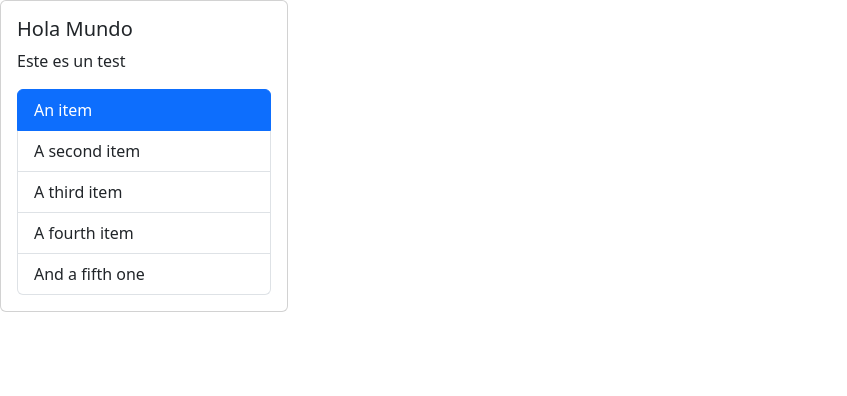
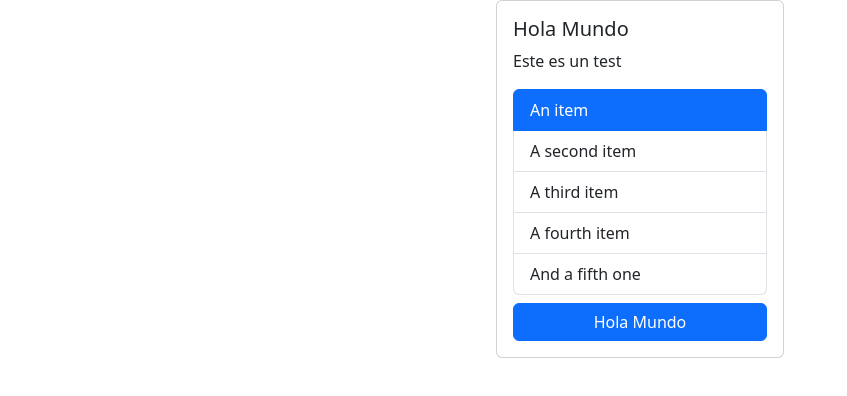
Before and after one commit to eduardoaxml/business, a React (Vite) app: page / in a window 1280 px wide. Shown: the top 396 px of the page, without its empty margins (0-847 px from the left). Built offline with nearby package versions, Linux system fonts and the light colour scheme.

Commit message:
Component button

```diff
--- a/src/App.tsx
+++ b/src/App.tsx
@@ -1,7 +1,10 @@
+import { useState } from "react";
 import Card, { CardBody } from "./components/Card";
 import List from "./components/List";
+import Button from "./components/Button";
 
 function App() {
+  const [isLoading, setIsLoading] = useState(false);
   const list = [
     "An item",
     "A second item",
@@ -12,6 +15,11 @@ function App() {
   const handleSelect = (item: string) => {
     return item;
   };
+
+  const handleClick = () => {
+    setIsLoading(!isLoading);
+  };
+
   const content = list.length ? (
     <List data={list} onSelect={handleSelect} />
   ) : (
@@ -21,6 +29,9 @@ function App() {
     <Card>
       <CardBody title="Hola Mundo" body="Este es un test" />
       {content}
+      <Button isLoading={isLoading} onClick={handleClick}>
+        Hola Mundo
+      </Button>
     </Card>
   );
 }
--- /dev/null
+++ b/src/components/Button.tsx
@@ -0,0 +1,22 @@
+type Props = {
+  children?: ReactNode;
+  isLoading?: boolean;
+  onClick?: () => void;
+};
+
+function Button({ children, isLoading, onClick }: Props) {
+  return (
+    <>
+      <button
+        onClick={onClick}
+        disabled={isLoading}
+        type="button"
+        className={`btn btn-${isLoading ? "secondary" : "primary"} mt-2 w-100 `}
+      >
+        {isLoading ? "Cargando..." : children}
+      </button>
+    </>
+  );
+}
+
+export default Button;
--- a/src/components/Card.tsx
+++ b/src/components/Card.tsx
@@ -8,14 +8,12 @@ function Card(props: Props) {
   const { children } = props;
   return (
     <div
-            className="card"
+      className="card m-auto"
       style={{
-                width: "18rem"
+        width: "18rem",
       }}
     >
-            <div className="card-body">
-                { children }
-            </div>
+      <div className="card-body">{children}</div>
     </div>
   );
 }
@@ -29,12 +27,8 @@ export function CardBody(props: CardBodyProps) {
   const { title, body } = props;
   return (
     <>
-            <h5 className="card-title">
-                { title }
-            </h5>
-            <p className="card-text">
-                { body }
-            </p>
+      <h5 className="card-title">{title}</h5>
+      <p className="card-text">{body}</p>
     </>
   );
 }
```
Lines whose indentation alone changed are shown as unchanged.
